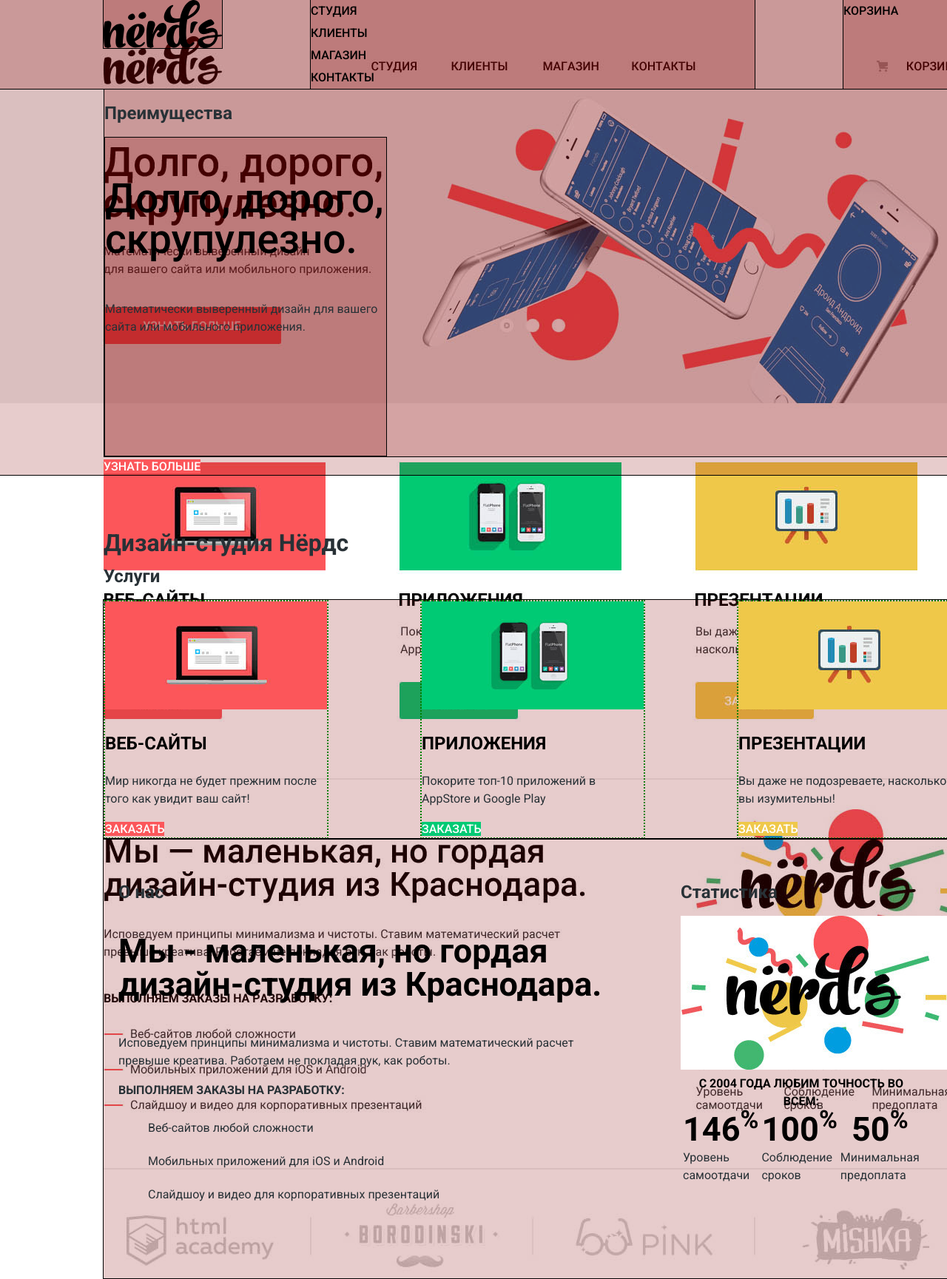
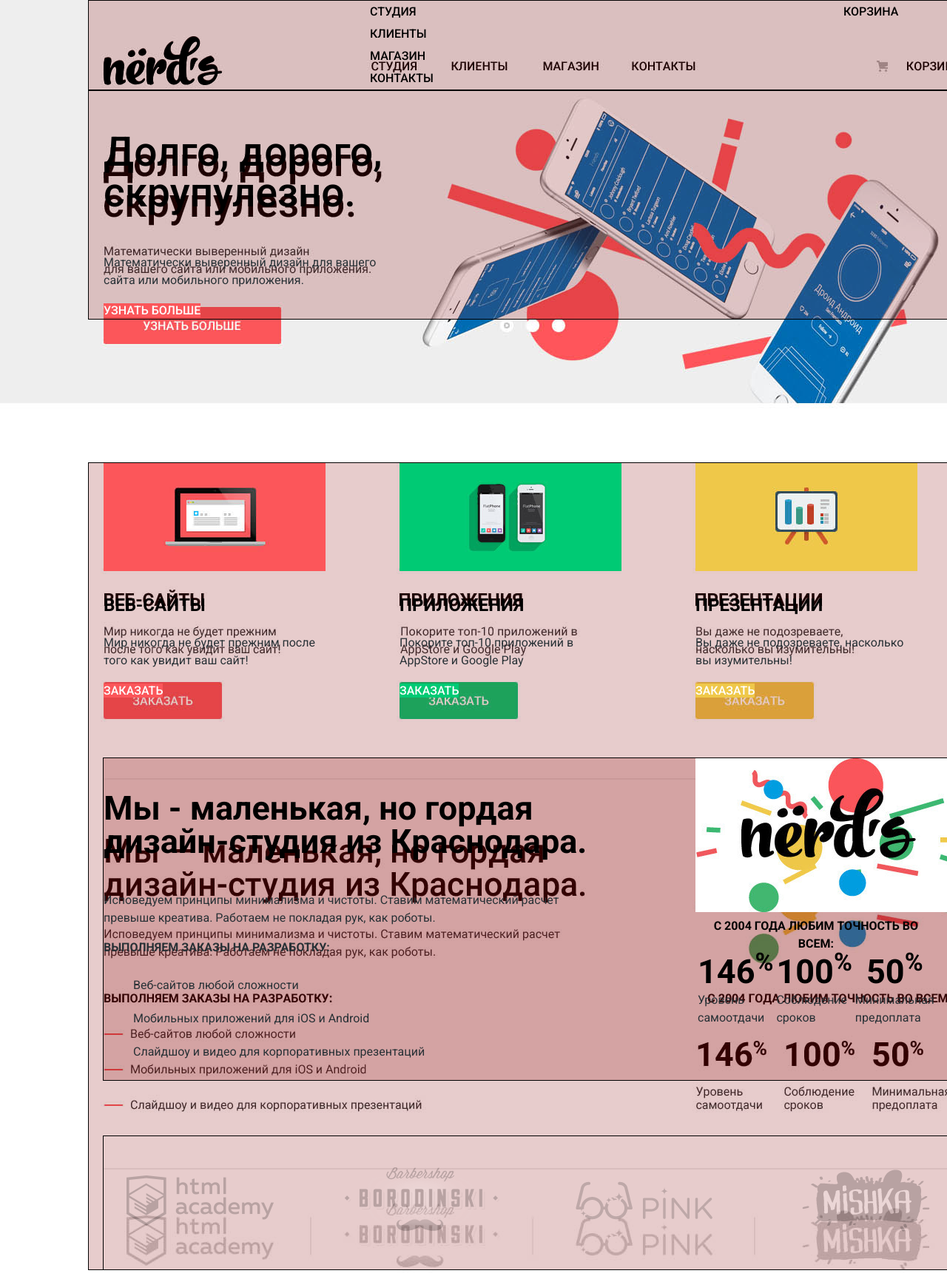
Before and after one commit to alekseyburn/nerds, a website: page index.html in a window 1280 px wide. Shown: the top 1729 px of the page at 74% size. Drawn offline with Linux system fonts and the light colour scheme.

Commit message:
сделал первоначальную сетку

```diff
--- a/css/style.css
+++ b/css/style.css
@@ -435,71 +435,67 @@ body {
   background-repeat: no-repeat;
 }
 
+/*шапка*/ /*навигация*/
 .main-header {
-  min-height: 115px;
-  outline: 1px solid black; background-color: rgba(133,3,3,0.2); /*delete*/
+  margin-bottom: 80px;
+  min-height: 545px;
+  /*background-color: #eeeeee;*/
+  /*outline: 1px dotted black; /*delete*/*/
 }
 
 .main-header-logo {
   width: 160px;
   height: 65px;
-  outline: 1px solid black; background-color: rgba(133,3,3,0.2);  /*delete*/
+  padding-top: 49px;
+  /*outline: 1px solid black;*/
 }
 
 .site-navigation {
   width: 600px;
   margin: 0;
   padding: 0;
-
+padding-left: 200px;
   list-style: none;
-  outline: 1px solid black; background-color: rgba(133,3,3,0.2);   /*delete*/
-  min-height: 115px;
+  /*outline: 1px solid black;*/
 }
 
 .main-navigation {
-min-height: 115px;
-  outline: 1px solid black; background-color: rgba(133,3,3,0.2);   /*delete*/
-}
-
-.main-navigation-wrapper {
  width: 100%;
 }
 
 .cart {
   width: 160px;
-  min-height: 115px;
-  outline: 1px solid black; background-color: rgba(133,3,3,0.2);  /*delete*/
+  margin-left: auto;
+  /*outline: 1px solid black;*/
 }
 
 .container {
   width: 1160px;
   margin: 0 auto;
   padding: 0 20px;
-  /*outline: 1px solid black; background-color: rgba(133,3,3,0.2);  /*delete*/*/
+  border: 1px solid black; background-color: rgba(133,3,3,0.2);  /*delete*/
 }
 
-.main-navigation-wrapper .container {
+.main-navigation .container {
   display: flex;
-  justify-content: space-between;
+  align-items: flex-start;
 }
+/*навигация*/
+/*слайдер*/
 
 .features-list {
-  min-height: 430px;
   margin: 0;
   padding: 0;
   list-style: none;
- border: 1px solid black; background-color: rgba(133,3,3,0.2);  /*delete*/
 }
 
-.features-item {
+.features-item .wrapper {
   width: 380px;
-  min-height: 430px;
-   border: 1px solid black; background-color: rgba(133,3,3,0.2);  /*delete*/
 }
-
-
-.features {
-    margin-bottom: 80px;
+/*слайдер  */ /*навигация*/
+/*услуги*/
+.services {
+  margin-bottom: 80px;
 }
 
 .services-list {
@@ -507,30 +503,25 @@ min-height: 115px;
   padding: 0;
   list-style: none;
   display: flex;
-  justify-content: space-between;
-    outline: 1px solid black; background-color: rgba(133,3,3,0.2);  /*delete*/
+    /*outline: 1px solid black; background-color: rgba(133,3,3,0.2);  /*delete*/*/
 
 }
 
 .services-item {
   width: 300px;
-   border: 2px dotted  green;  /*delete*/
+  padding-right: 100px;
+   /*outline: 2px dotted  green;  /*delete*/*/
 }
-
-.services {
+/*услуги*/
+/*описание*/
+.index-columns {
+  display: flex;
+  justify-content: space-between;
+  margin-bottom: 76px;
+    outline: 1px solid black; background-color: rgba(133,3,3,0.2);  /*delete*/
 
 }
 
-.index-columns {
-  padding-top: 40px;
-  padding-left: 20px;
-  padding-right: 20px;
-  display: flex;
-  justify-content: space-between;
-  padding-bottom: 75px;
-    outline: 1px solid black; background-color: rgba(133,3,3,0.2);  /*delete*/
-
-}
 
 .description {
   width: 660px;
@@ -539,19 +530,65 @@ min-height: 115px;
 .statistics {
   width: 360px;
 }
-
+/*описание*/
+/*примеры*/
 .preview-list {
+  display: flex;
+  justify-content: space-between;
+  align-items: center;
+  min-height: 180px;
   margin: 0;
   padding: 0;
+
   list-style: none;
-  display: flex;
-  justify-content: space-between;
+  text-align: center;
+
+  outline: 1px solid black;
 }
 
 .preview-item {
   width: 260px;
 }
 
+/*примеры*/
+/*футер*/
 .main-footer {
   margin-top: 80px;
 }
+
+.footer-contacts {
+
+  background-color: #fff;
+  outline: 1px solid black;
+  padding: 47px 50px;
+  width: 220px;
+}
+
+.main-footer img {
+  margin-bottom: 69px;
+}
+
+.footer-social ul {
+  margin: 0;
+  padding: 0;
+  list-style: none;
+  width: 260px;
+  outline: 1px solid black;
+  margin-right: 140px;
+}
+
+.footer-discount {
+  width: 560px;
+}
+
+.main-footer .container {
+  display: flex;
+}
+/*футер*/
+.visually-hidden {
+  position: absolute;
+  clip: rect(0 0 0 0);
+  width: 1px;
+  height: 1px;
+  margin: -1px;
+}
--- a/index.html
+++ b/index.html
@@ -14,7 +14,6 @@
 
   <header class="main-header">
     <nav class="main-navigation">
-      <div class="main-navigation-wrapper">
         <div class="container">
           <a class="main-header-logo">
             <img src="img/nerds-logo.svg" width="160px" height="65px" alt="Логотип дизайн-студии Nerds">
@@ -27,7 +26,6 @@
           </ul>
           <a href="cart.html" class="cart">Корзина</a>
         </div>
-      </div>
     </nav>
 
     <section class="features">
@@ -35,8 +33,11 @@
         <ul class="features-list">
           <h2 class="visually-hidden">Преимущества</h2>
           <li class="features-item">
+            <div class="wrapper">
             <h3>Долго, дорого, скрупулезно.</h3>
             <p>Математически выверенный дизайн для вашего сайта или мобильного приложения.</p>
+            <a href="#" class="button">узнать больше</a>
+            </div>
           </li>
 <!--         <li class="features-item">
             <h3>Любим математику как никто другой</h3>
@@ -47,9 +48,10 @@
             <p>Работать днем, как все? Мы против этого. Ближе к полуночи работа только начинается.</p>
           </li> -->
         </ul>
-      <a href="#" class="button">узнать больше</a>
+
       </div>
     </section>
+
   </header>
 
    <main class="container">
@@ -142,6 +144,7 @@
   <footer class="main-footer">
     <img src="img/contacts.jpg" width="1440px" height="416px" alt="191186, Санкт-Петербург,
     ул. Б. Конюшенная, д. 19/8">
+    <div class="container">
     <section class="footer-contacts">
       <b>Nёrds design studio</b>
       <p>191186, Санкт-Петербург,<br>
@@ -149,14 +152,19 @@
       <p>тел. +7 (812) 275-75-75</p>
       <button class="button" type="button">напишите нам</button>
     </section>
+
     <div class="footer-social">
-      <b>Давайте дружить, это выгодно!</b>
-      <p>Скидка 10% для друзей из социальных сетей.</p>
+
       <ul>
         <li><a href="#" class="social-button">Вконтакте</a></li>
         <li><a href="#" class="social-button">Фейсбук</a></li>
         <li><a href="#" class="social-button">Инстаграм</a></li>
       </ul>
+      <div class="footer-discount">
+        <b>Давайте дружить, это выгодно!</b>
+        <p>Скидка 10% для друзей из социальных сетей.</p>
+      </div>
+    </div>
   </div>
   </footer>
 
```
Lines whose indentation alone changed are shown as unchanged.
